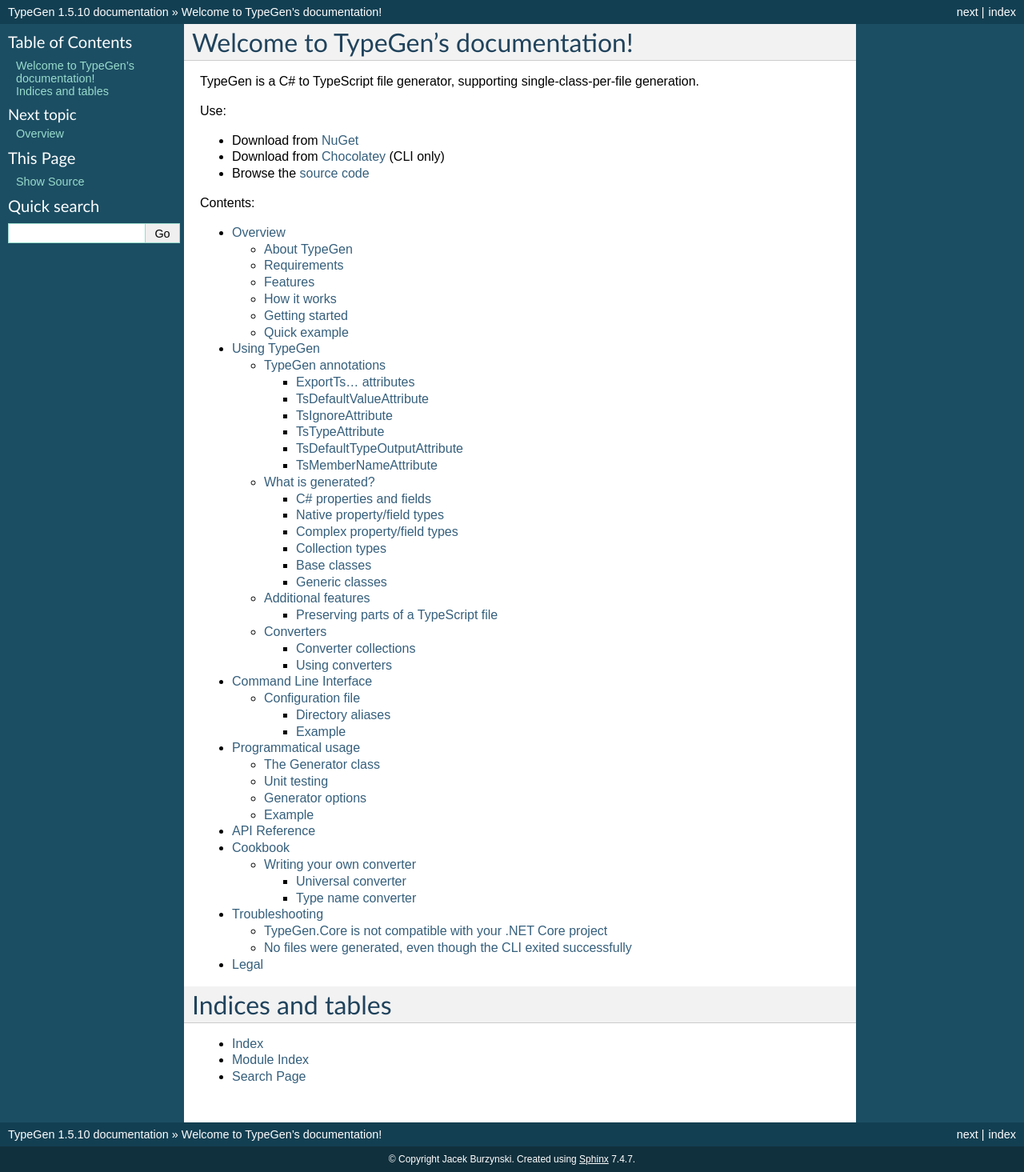
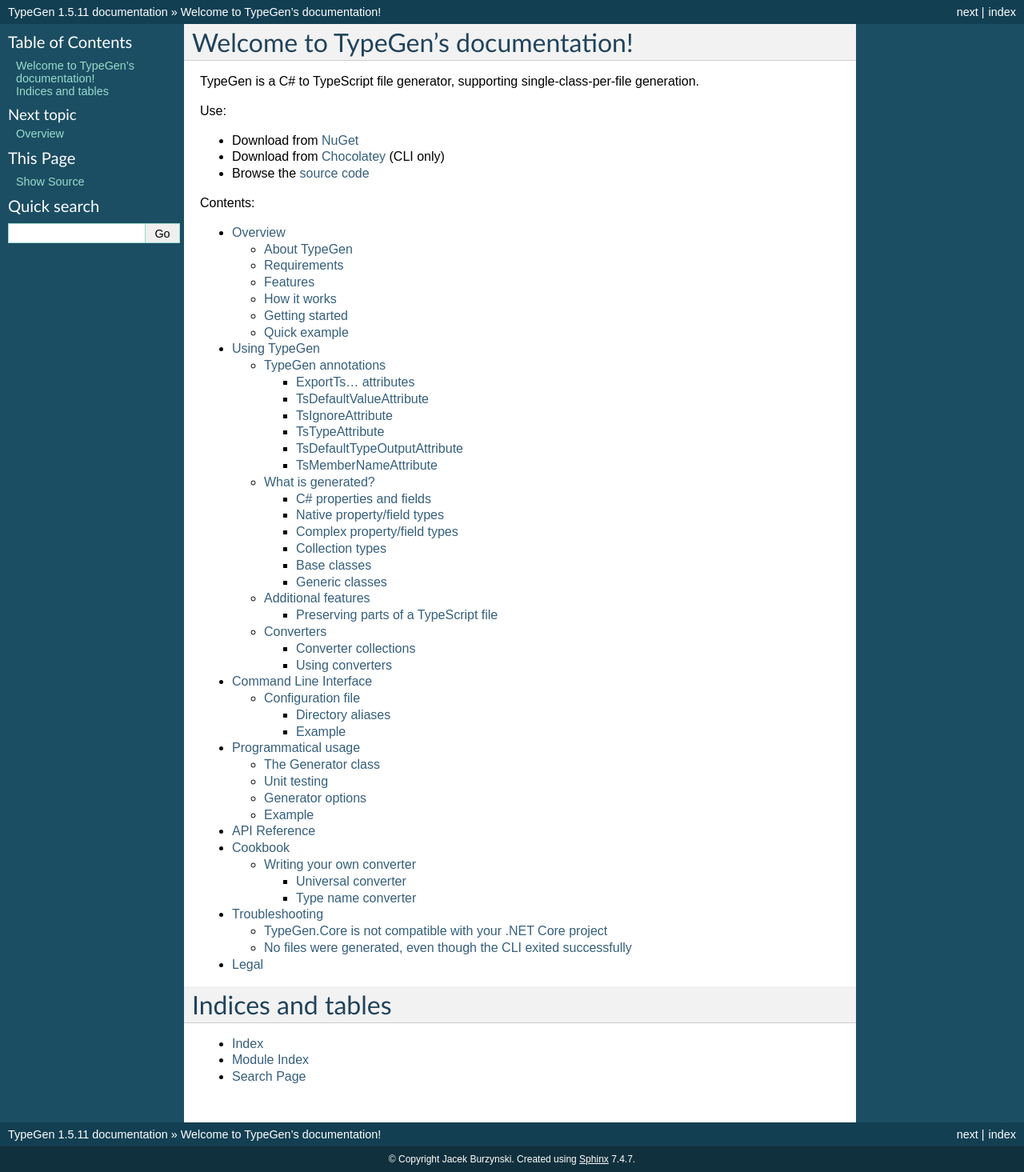
Before and after one commit to jburzynski/TypeGenDocs, a Sphinx documentation site: the page built from source/index.rst, in a window 1280 px wide. Shown: the whole page at 80% size. Built offline with Sphinx 7.4.7, drawn with Linux system fonts in a browser that asks for light colours.

Commit message:
version update

```diff
--- a/source/conf.py
+++ b/source/conf.py
@@ -57,7 +57,7 @@
 # built documents.
 #
 # The short X.Y version.
-version = u'1.5.10'
+version = u'1.5.11'
 # The full version, including alpha/beta/rc tags.
 release = version
 
```
